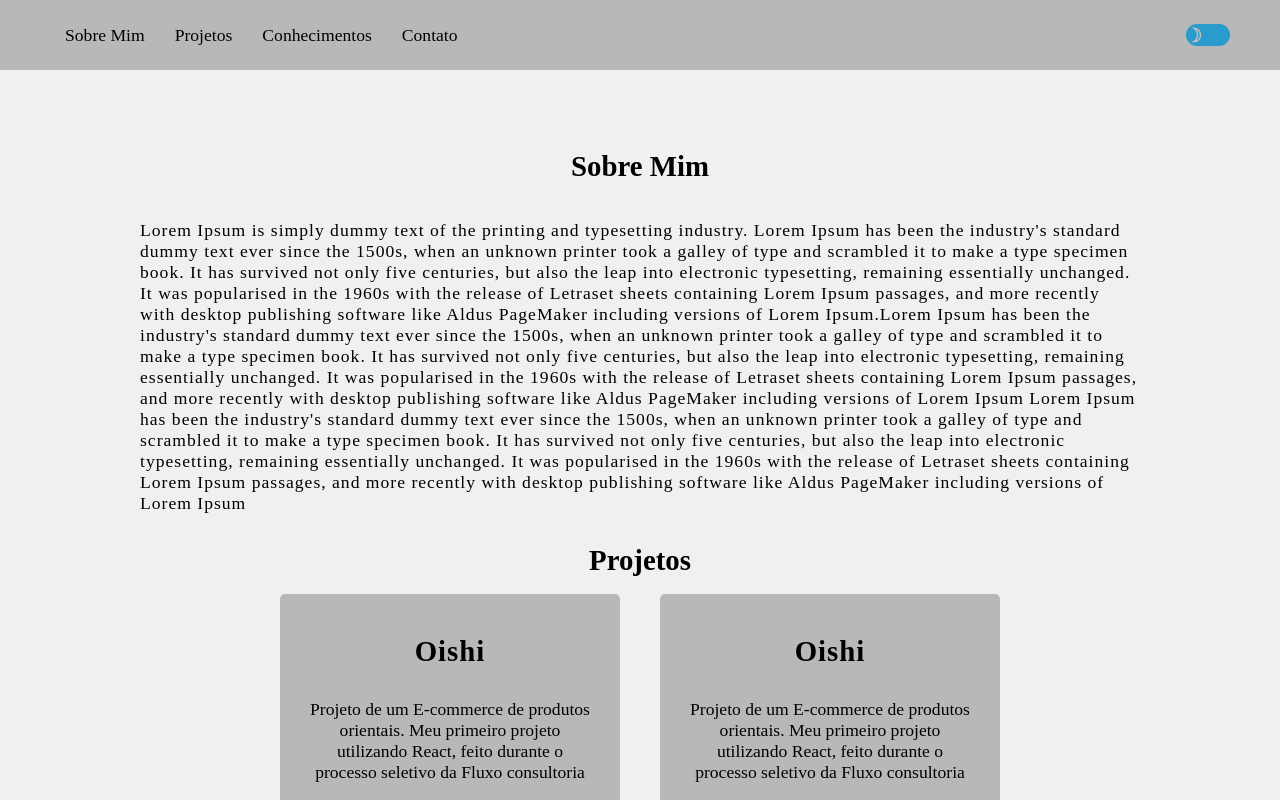
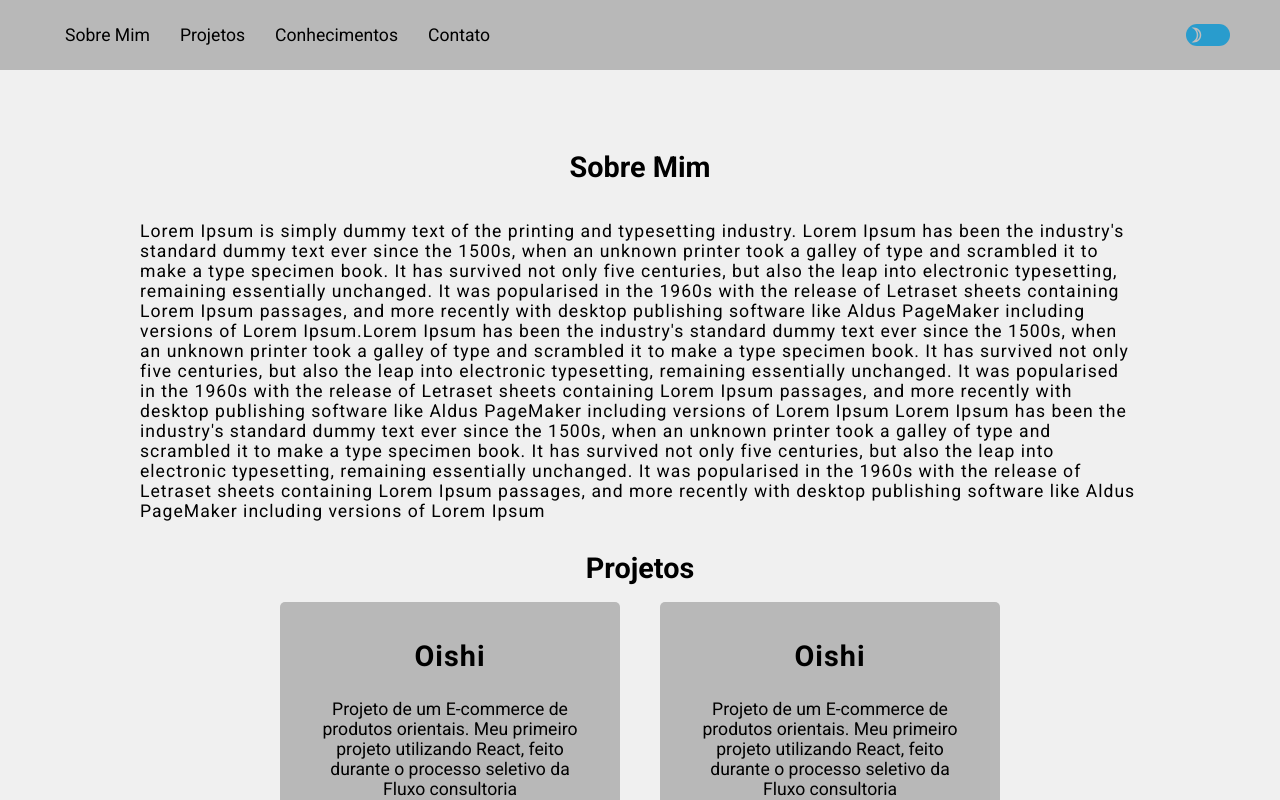
Before and after one commit to bernardobfg/portifolio, a React (Create React App) app: page / in a window 1280 px wide. Shown: the top 800 px of the page. Built offline with nearby package versions, Linux system fonts and the light colour scheme.

Commit message:
altera a font default do projeto

```diff
--- a/public/index.html
+++ b/public/index.html
@@ -13,6 +13,10 @@
 
     <link rel="manifest" href="%PUBLIC_URL%/manifest.json" />
 
+    <link rel="preconnect" href="https://fonts.googleapis.com">
+<link rel="preconnect" href="https://fonts.gstatic.com" crossorigin>
+<link href="https://fonts.googleapis.com/css2?family=Roboto:ital,wght@0,100;0,300;0,400;0,500;0,700;0,900;1,700&display=swap" rel="stylesheet">
+
     <title>Portifólio</title>
   </head>
   <body>
--- a/src/styles/global.js
+++ b/src/styles/global.js
@@ -7,6 +7,7 @@
         outline: 0;
         text-decoration: none;
         border: none;
+        font-family: "Roboto", sans-serif;
     };
 
     ul{
```
Also changed, not shown: public/logo192.png (deleted), public/logo512.png (deleted), public/manifest.json (deleted), public/robots.txt (deleted).
